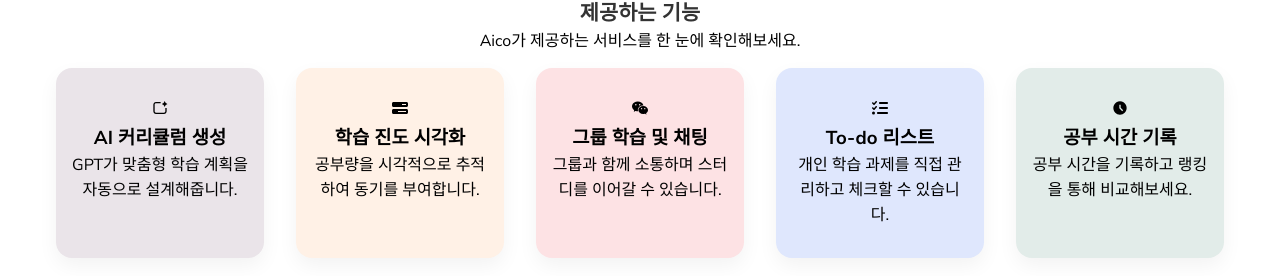
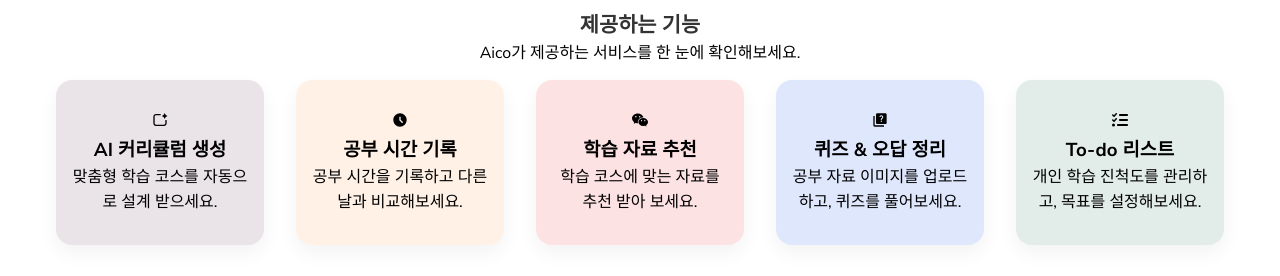
Before and after one commit to aico-team/aico-frontend, a React (Vite) app: page / in a window 1280 px wide. Shown: the part 405-681 px from the top of the page. Built offline with nearby package versions, Linux system fonts and the light colour scheme.

Commit message:
fix: 랜딩페이지 제공 기능 설명 변경

```diff
--- a/src/components/layout/FeatureSection.jsx
+++ b/src/components/layout/FeatureSection.jsx
@@ -1,39 +1,39 @@
 import React from "react";
 import { RiAiGenerate } from "react-icons/ri";
-import { FaBarsProgress, FaListCheck } from "react-icons/fa6";
+import { FaListCheck } from "react-icons/fa6";
 import { IoLogoWechat } from "react-icons/io5";
-import { MdAccessTimeFilled } from "react-icons/md";
+import { MdAccessTimeFilled, MdQuiz } from "react-icons/md";
 import "../../styles/FeatureSection.css";
 
 const features = [
   {
     title: "AI 커리큘럼 생성",
-    description: "GPT가 맞춤형 학습 계획을 자동으로 설계해줍니다.",
+    description: "맞춤형 학습 코스를 자동으로 설계 받으세요.",
     icon: <RiAiGenerate />,
     color: "#EAE4E9",
   },
   {
-    title: "학습 진도 시각화",
-    description: "공부량을 시각적으로 추적하여 동기를 부여합니다.",
-    icon: <FaBarsProgress />,
+    title: "공부 시간 기록",
+    description: "공부 시간을 기록하고 다른 날과 비교해보세요.",
+    icon: <MdAccessTimeFilled />,
     color: "#FFF1E6",
   },
   {
-    title: "그룹 학습 및 채팅",
-    description: "그룹과 함께 소통하며 스터디를 이어갈 수 있습니다.",
+    title: "학습 자료 추천",
+    description: "학습 코스에 맞는 자료를 추천 받아 보세요.",
     icon: <IoLogoWechat />,
     color: "#FDE2E4",
   },
   {
-    title: "To-do 리스트",
-    description: "개인 학습 과제를 직접 관리하고 체크할 수 있습니다.",
-    icon: <FaListCheck />,
+    title: "퀴즈 & 오답 정리",
+    description: "공부 자료 이미지를 업로드하고, 퀴즈를 풀어보세요.",
+    icon: <MdQuiz />,
     color: "#DFE7FD",
   },
   {
-    title: "공부 시간 기록",
-    description: "공부 시간을 기록하고 랭킹을 통해 비교해보세요.",
-    icon: <MdAccessTimeFilled />,
+    title: "To-do 리스트",
+    description: "개인 학습 진척도를 관리하고, 목표를 설정해보세요.",
+    icon: <FaListCheck />,
     color: "#E2ECE9",
   },
 ];
```
